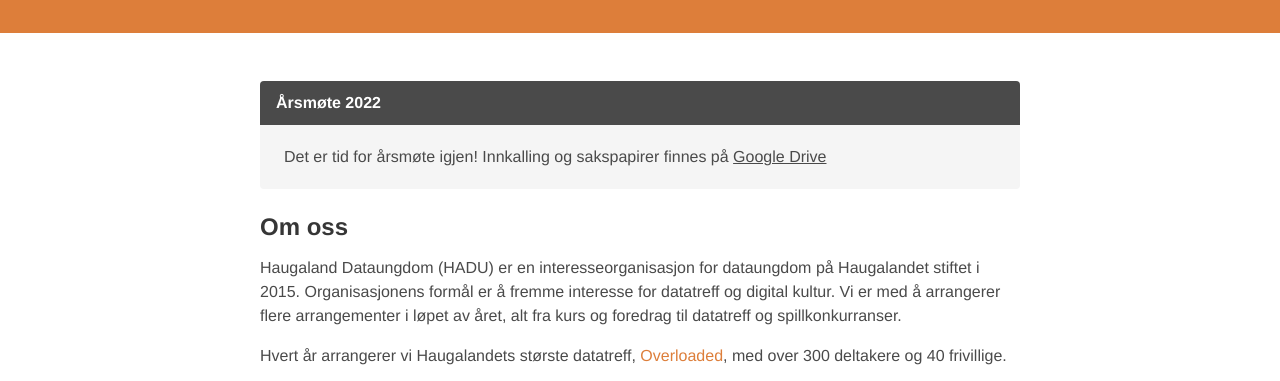
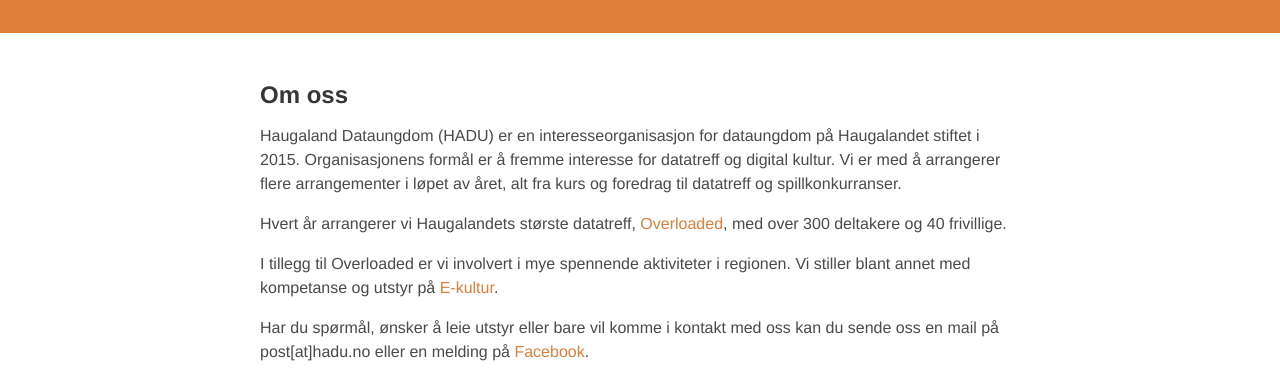
Before and after one commit to HaugalandDataungdom/hadu.no, a plain HTML site: page index.html in a window 1280 px wide. Shown: the part 246-627 px from the top of the page. Drawn offline with Linux system fonts and the light colour scheme.

Commit message:
Fjernet årsmøteinfo

```diff
--- a/index.html
+++ b/index.html
@@ -52,14 +52,6 @@
     <div class="container">
       <div class="columns">
         <div class="column is-8-desktop is-offset-2-desktop">
-          <article class="message">
-            <div class="message-header">
-              <p>Årsmøte 2022</p>
-            </div>
-            <div class="message-body">
-              Det er tid for årsmøte igjen! Innkalling og sakspapirer finnes på <a href="https://drive.google.com/drive/folders/1agEoIrI1jHoEcm0MEfXHGYihNOv90YPL?usp=sharing" target="_blank">Google Drive</a>
-            </div>
-          </article>
           <div class="content">
             <h3>Om oss</h3>
             <p>Haugaland Dataungdom (HADU) er en interesseorganisasjon for dataungdom på Haugalandet stiftet i 2015.
```
